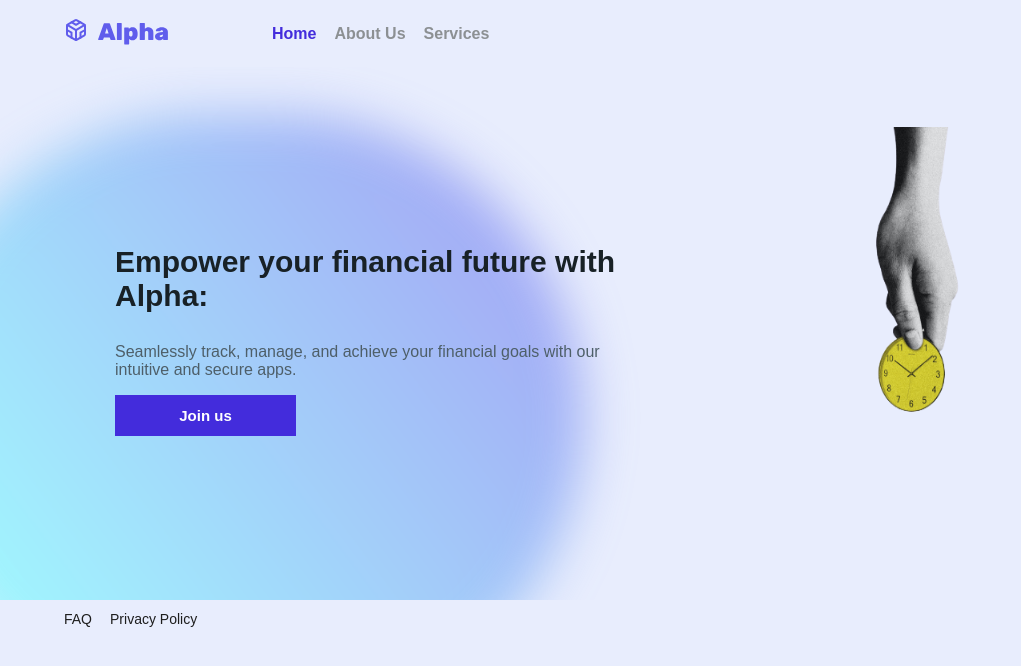
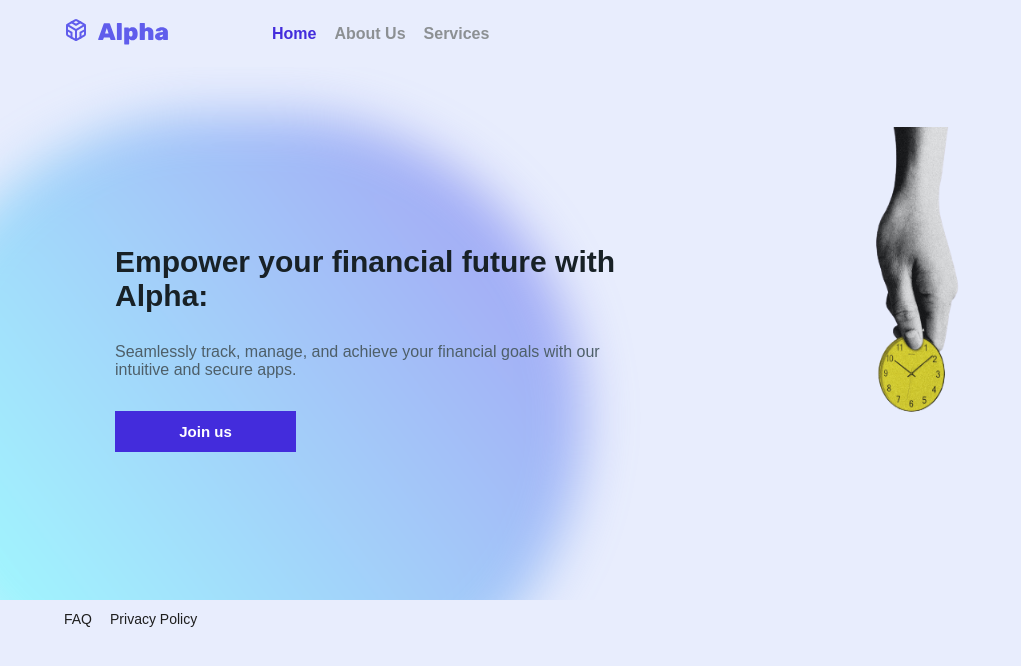
Before and after one commit to Bless12Ahadjie/alpha-main, a React (Create React App) app in the folder pfa/: page / in a window 1280 px wide. Shown: the top 666 px of the page, without its empty margins (0-1021 px from the left). Built offline with nearby package versions, Linux system fonts and the light colour scheme.

Commit message:
minor  fix to homme button

```diff
--- a/pfa/src/css modules/HomeRightSide.module.css
+++ b/pfa/src/css modules/HomeRightSide.module.css
@@ -14,10 +14,7 @@ width: 515px;
     line-height: normal;
     width: 515px;
 }
-.buttonContainer{
-    width: 158px;
-    height: 42px;
-}
+
 .btn{
     color: #fff;
     width: 181px;
@@ -30,4 +27,6 @@ width: 515px;
     font-weight: 700;
     line-height: normal;
     cursor: pointer;
+    margin-top: 16px;
+
 }
--- a/pfa/src/molecules/HomeRightSide.jsx
+++ b/pfa/src/molecules/HomeRightSide.jsx
@@ -16,7 +16,7 @@ const HomeRightSide = () => {
             <p className={styles.headTxt}>Empower your financial future with Alpha:</p>
             <p className={styles.btmTxt}>Seamlessly track, manage, and achieve  your financial goals with our intuitive and secure apps.</p>
             </div>
-            <Link className={styles.buttonContainer} to='/Sign-in'><Button className={styles.btn} btnName='Join us'/></Link>
+            <Link  to='/Sign-in'><Button className={styles.btn} btnName='Join us'/></Link>
 
         </div>
     );
```
